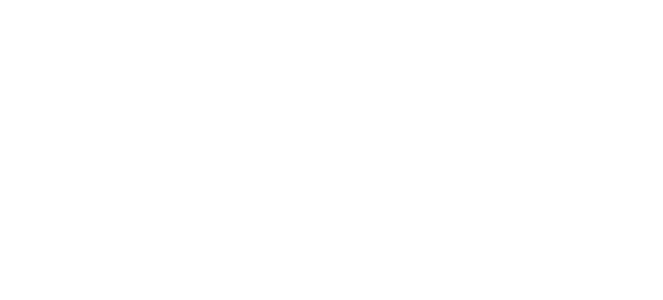
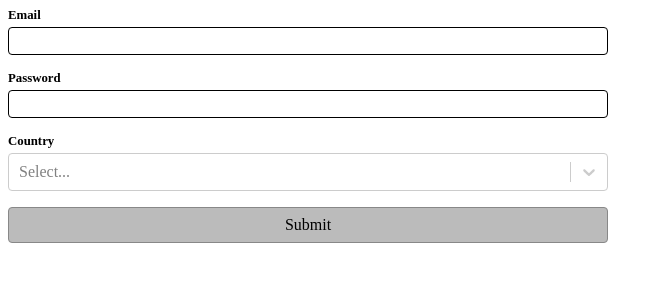
Before and after one commit to ellewright/CourseCareers-React-Unit, a React (Vite) app: page / in a window 1280 px wide. Shown: the top 300 px of the page, without its empty margins (0-663 px from the left). Built offline with nearby package versions, Linux system fonts and the light colour scheme.

Commit message:
Complete ReactHookForm.jsx

```diff
--- a/package.json
+++ b/package.json
@@ -11,7 +11,9 @@
   },
   "dependencies": {
     "react": "^18.3.1",
-    "react-dom": "^18.3.1"
+    "react-dom": "^18.3.1",
+    "react-hook-form": "^7.43.3",
+    "react-select": "^5.8.0"
   },
   "devDependencies": {
     "@eslint/js": "^9.9.0",
--- a/src/App.jsx
+++ b/src/App.jsx
@@ -29,7 +29,7 @@ import React from "react"
 // import FormBasics from "./components/Forms/FormBasics"
 // import UseStateVsUseRef from "./components/Forms/UseStateVsUseRef"
 // import BasicFormValidationProject from "./components/Forms/BasicFormValidationProject/BasicFormValidationProject"
-import ReactHookForm from "./components/Forms/ReactHookForm"
+import ReactHookForm from "./components/Forms/ReactHookForm/ReactHookForm"
 // import user from './user.json'
 // import './styles.css'
 // import img from './img.jpg'
--- a/src/components/Forms/ReactHookForm.jsx
+++ /dev/null
@@ -1,5 +0,0 @@
-export default function ReactHookForm() {
-    return (
-        <></>
-    )
-}
--- /dev/null
+++ b/src/components/Forms/ReactHookForm/FormGroup.jsx
@@ -0,0 +1,8 @@
+export function FormGroup({ errorMessage = "", children }) {
+    return (
+        <div className={`form-group ${errorMessage.length > 0 ? "error" : ""}`}>
+            {children}
+            {errorMessage.length > 0 && <div className="msg">{errorMessage}</div>}
+        </div>
+    )
+}
--- /dev/null
+++ b/src/components/Forms/ReactHookForm/ReactHookForm.jsx
@@ -0,0 +1,100 @@
+import { FormGroup } from "./FormGroup"
+import ReactSelect from "react-select"
+import "./styles.css"
+import { useForm, useController } from "react-hook-form"
+
+const COUNTRY_OPTIONS = [
+    {
+        label: "United States",
+        value: "US"
+    },
+    {
+        label: "India",
+        value: "IN"
+    },
+    {
+        label: "Mexico",
+        value: "MX"
+    }
+]
+
+export default function ReactHookForm() {
+    const { register, handleSubmit, formState: { errors }, control, watch } = useForm()
+    const { field: countryField } = useController({
+        name: "country",
+        control,
+        rules: {
+            required: {
+                value: true,
+                message: "Required"
+            }
+        }
+    })
+
+    function onSubmit(data) {
+        alert("Success")
+    }
+
+    return (
+        <form onSubmit={handleSubmit(onSubmit)} className="form">
+            <FormGroup errorMessage={errors?.email?.message}>
+                <label className="label" htmlFor="email">
+                    Email
+                </label>
+                <input className="input" type="email" id="email" {...register("email", {
+                    required: { value: true, message: "Required" }, validate: value => {
+                        if (!value.endsWith("@webdevsimplified.com")) {
+                            return "Must end with @webdevsimplified.com"
+                        }
+                    }
+                })} />
+            </FormGroup>
+            <FormGroup errorMessage={errors?.password?.message}>
+                <label className="label" htmlFor="password">
+                    Password
+                </label>
+                <input
+                    className="input"
+                    type="password"
+                    id="password"
+                    {...register("password", {
+                        required: { value: true, message: "Required" },
+                        minLength: { value: 10, message: "Must be at least 10 characters" },
+                        validate: {
+                            hasLowerCase: value => {
+                                if (!value.match(/[a-z]/)) {
+                                    return "Must include at least 1 lowercase letter"
+                                }
+                            },
+                            hasUpperCase: value => {
+                                if (!value.match(/[A-Z]/)) {
+                                    return "Must include at least 1 uppercase letter"
+                                }
+                            },
+                            hasNumber: value => {
+                                if (!value.match(/[0-9]/)) {
+                                    return "Must include at least 1 number"
+                                }
+                            }
+                        }
+                    })}
+                />
+            </FormGroup>
+            <FormGroup errorMessage={errors?.country?.message}>
+                <label className="label" htmlFor="country">
+                    Country
+                </label>
+                <ReactSelect
+                    isClearable
+                    classNamePrefix="react-select"
+                    id="country"
+                    options={COUNTRY_OPTIONS}
+                    {...countryField}
+                />
+            </FormGroup>
+            <button className="btn" type="submit">
+                Submit
+            </button>
+        </form>
+    )
+}
--- /dev/null
+++ b/src/components/Forms/ReactHookForm/styles.css
@@ -0,0 +1,63 @@
+.form {
+    display: flex;
+    flex-direction: column;
+    gap: 1rem;
+    max-width: 600px;
+}
+
+.form-group {
+    display: flex;
+    flex-direction: column;
+    gap: 0.25rem;
+}
+
+.label {
+    font-weight: bold;
+    font-size: 0.8em;
+}
+
+.input {
+    all: unset;
+    border: 0.05em solid black;
+    border-radius: 0.25em;
+    padding: 0.25em 0.5em;
+}
+
+.form-group.error .input,
+.form-group.error .react-select__control {
+    border-color: hsl(0, 100%, 70%);
+    color: hsl(0, 100%, 70%);
+    background: hsl(0, 100%, 95%);
+}
+
+.form-group.error .label {
+    color: hsl(0, 100%, 70%);
+}
+
+.input:focus {
+    border-color: hsl(200, 100%, 50%);
+}
+
+.btn {
+    all: unset;
+    border: 0.05em solid #888;
+    background-color: #bbb;
+    border-radius: 0.25em;
+    padding: 0.5em 1em;
+    text-align: center;
+    cursor: pointer;
+}
+
+.btn:hover,
+.btn:focus {
+    background-color: #aaa;
+}
+
+.btn:focus {
+    outline: auto;
+}
+
+.form-group.error .msg {
+    font-size: 0.8em;
+    color: hsl(0, 100%, 70%);
+}
```
Also changed, not shown: 1 other file (tests, documents, lock files or other folders).
